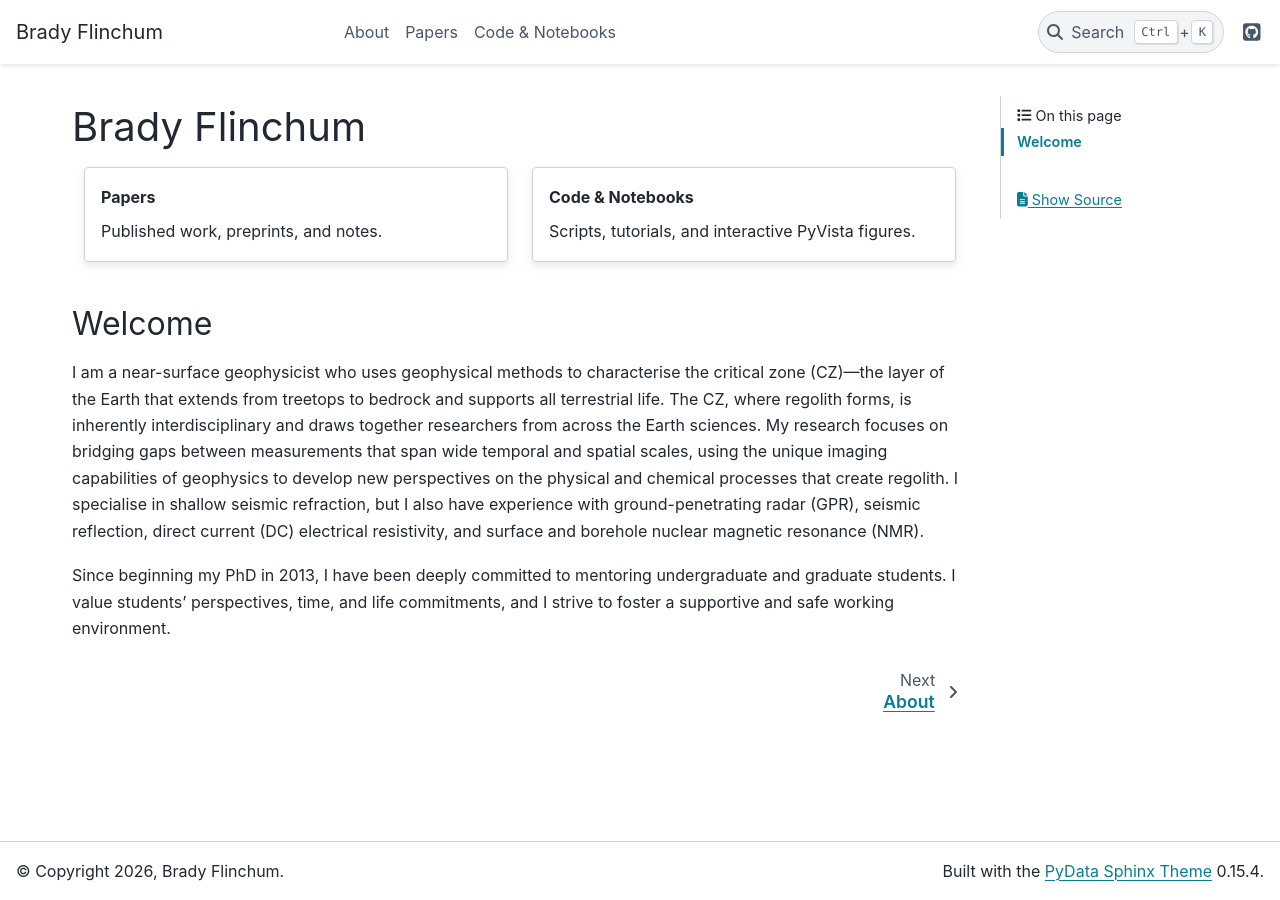
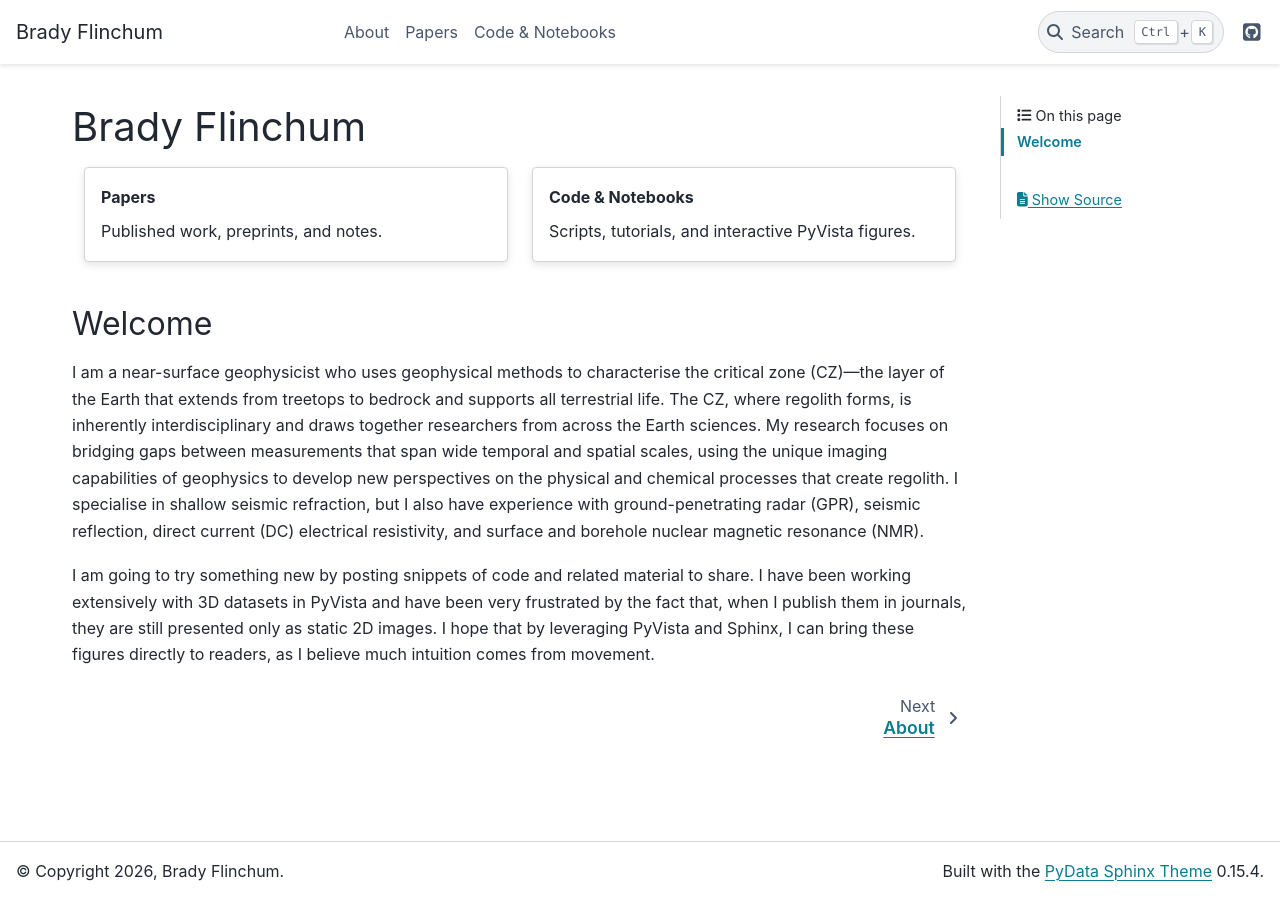
Before and after one commit to brady-flinchum/NearSurface_Geophysics_Research, a Sphinx documentation site: the page built from docs/index.rst, in a window 1280 px wide. Built offline with Sphinx 7.4.7 and the PyData theme 0.15.4, drawn with Linux system fonts in a browser that asks for light colours.

Commit message:
Updated Bio

```diff
--- a/docs/index.rst
+++ b/docs/index.rst
@@ -26,19 +26,6 @@ Brady Flinchum
 Welcome
 -------
 
-I am a near-surface geophysicist who uses geophysical methods to characterise
-the critical zone (CZ)—the layer of the Earth that extends from treetops to
-bedrock and supports all terrestrial life. The CZ, where regolith forms, is
-inherently interdisciplinary and draws together researchers from across the
-Earth sciences. My research focuses on bridging gaps between measurements that
-span wide temporal and spatial scales, using the unique imaging capabilities of
-geophysics to develop new perspectives on the physical and chemical processes
-that create regolith. I specialise in shallow seismic refraction, but I also
-have experience with ground-penetrating radar (GPR), seismic reflection, direct
-current (DC) electrical resistivity, and surface and borehole nuclear magnetic
-resonance (NMR).
+I am a near-surface geophysicist who uses geophysical methods to characterise the critical zone (CZ)—the layer of the Earth that extends from treetops to bedrock and supports all terrestrial life. The CZ, where regolith forms, is inherently interdisciplinary and draws together researchers from across the Earth sciences. My research focuses on bridging gaps between measurements that span wide temporal and spatial scales, using the unique imaging capabilities of geophysics to develop new perspectives on the physical and chemical processes that create regolith. I specialise in shallow seismic refraction, but I also have experience with ground-penetrating radar (GPR), seismic reflection, direct current (DC) electrical resistivity, and surface and borehole nuclear magnetic resonance (NMR).
 
-Since beginning my PhD in 2013, I have been deeply committed to mentoring
-undergraduate and graduate students. I value students' perspectives, time, and
-life commitments, and I strive to foster a supportive and safe working
-environment.
+I am going to try something new by posting snippets of code and related material to share. I have been working extensively with 3D datasets in PyVista and have been very frustrated by the fact that, when I publish them in journals, they are still presented only as static 2D images. I hope that by leveraging PyVista and Sphinx, I can bring these figures directly to readers, as I believe much intuition comes from movement.
```
